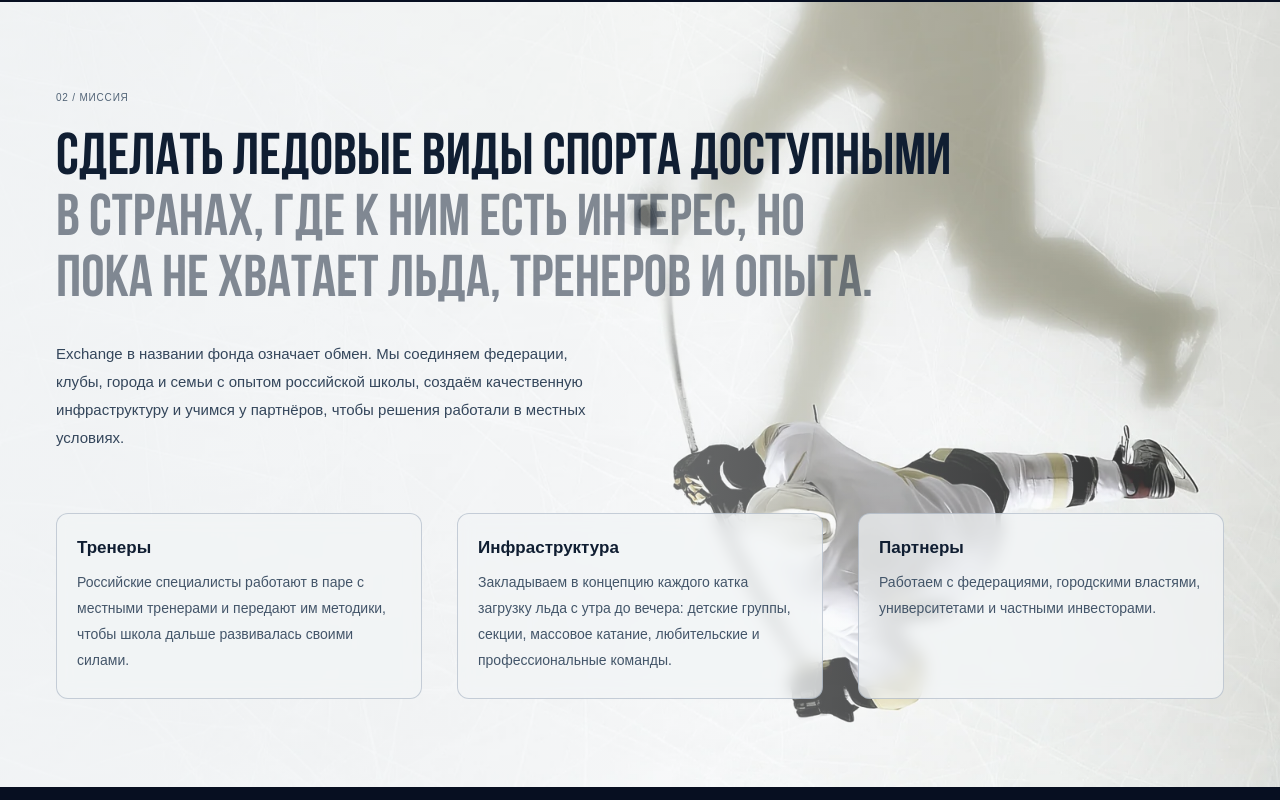
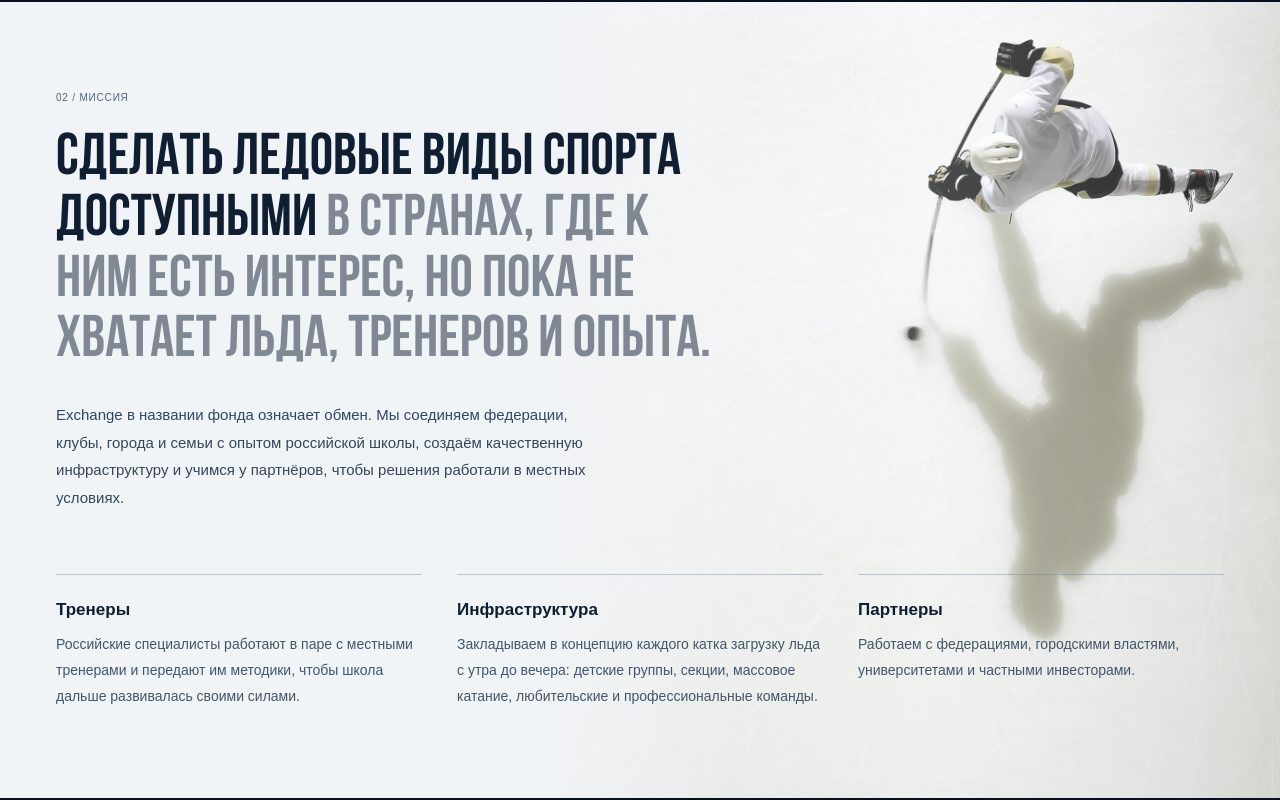
Before and after one commit to mentyrop/ISEF, a React (Vite) app: page / in a window 1280 px wide. Shown: the part 1680-2480 px from the top of the page. Built offline with nearby package versions, Linux system fonts and the light colour scheme; a web font is replaced by a local one.

Commit message:
Restore upright mission photo with full player and shadow

```diff
--- a/src/styles.css
+++ b/src/styles.css
@@ -165,20 +165,20 @@ html.telegram-browser,html.telegram-browser body{height:100%;overflow:hidden;ove
   .circle-center{display:none}
 }
 
-/* A single ice photograph spans the mission; the veil keeps text readable. */
+/* Keep the player and the complete shadow on the right, without cover-cropping. */
 .mission{position:relative;isolation:isolate;padding:88px 0;background:var(--ice);color:var(--ink)}
 .mission-backdrop{position:absolute;inset:0;z-index:-1;overflow:hidden;pointer-events:none}
-.mission-backdrop>img{position:absolute;right:0;bottom:0;width:100%;height:auto;transform:scaleY(-1);mask-image:linear-gradient(#000 75%,transparent 100%)}
+.mission-backdrop>img{position:absolute;right:0;top:0;width:min(58%,760px);height:auto;max-width:none;mask-image:linear-gradient(90deg,transparent,#000 24%)}
 .mission-backdrop::after{content:'';position:absolute;inset:0;background:linear-gradient(90deg,#f1f4f6cc 0%,#f1f4f673 48%,#f1f4f624 100%)}
 .mission-content{position:relative}
 .mission .eyebrow{color:#526477;margin-bottom:24px}
 .mission-layout{display:block}
-.mission h2{font-size:clamp(44px,4.6vw,68px);max-width:1040px;line-height:1.03;text-wrap:balance}
+.mission h2{font-size:clamp(44px,4.6vw,68px);max-width:min(70%,1040px);line-height:1.03;text-wrap:balance}
 .mission-rest{opacity:.5}
-.mission-intro{font-size:15px;line-height:1.85;margin-top:28px;color:#34465b;max-width:560px}
+.mission-intro{font-size:15px;line-height:1.85;margin-top:28px;color:#34465b;max-width:min(65%,560px)}
 .pillar-grid{display:grid;grid-template-columns:repeat(3,minmax(0,1fr));gap:35px;margin-top:62px}
-.pillar{border:1px solid #667d9555;border-radius:12px;background:#f1f4f6ba;backdrop-filter:blur(8px)}
-.pillar article{padding:24px 20px}
+.pillar{border-top:1px solid #667d9566}
+.pillar article{padding-top:25px}
 .pillar h3{font-size:17px;font-weight:650}
 .pillar p{margin-top:12px;color:#435569;font-size:14px;line-height:1.85}
 
@@ -377,7 +377,7 @@ dl>div:last-child dd{font-size:14px;color:#c5d1e3}
   .partner-strip{display:grid;grid-template-columns:1fr;gap:14px;padding:12px 0 24px;margin-top:0}.partner-strip>span{max-width:none;font-size:11px}.partner-flags{grid-column:1/-1;grid-row:2;justify-content:space-between;gap:6px}.partner-flags{--partner-flag-width:28px}
   .activities{padding:52px 0}
 
-  .mission{padding:54px 0}.mission .eyebrow{margin-bottom:18px}.mission h2{font-size:46px;max-width:560px;line-height:1.04}.mission-intro{font-size:14px;line-height:1.85;margin-top:18px;max-width:600px}.mission-backdrop>img{top:-90vw;bottom:auto;width:200%;max-width:none;mask-image:linear-gradient(transparent,#000 10%,#000 75%,transparent)}.mission-backdrop::after{background:linear-gradient(90deg,#f1f4f6bf,#f1f4f633),linear-gradient(180deg,#f1f4f600,#f1f4f680)}.pillar-grid{grid-template-columns:1fr;gap:24px;margin-top:32px}.pillar article{padding:20px}.pillar h3{font-size:17px;margin:0}.pillar p{margin-top:9px;font-size:14px;line-height:1.75}
+  .mission{padding:54px 0}.mission .eyebrow{margin-bottom:18px}.mission h2{font-size:46px;max-width:560px;line-height:1.04}.mission-intro{font-size:14px;line-height:1.85;margin-top:18px;max-width:600px}.mission-backdrop>img{top:0;width:min(78%,320px);height:auto;mask-image:linear-gradient(#000 70%,transparent)}.mission-backdrop::after{background:linear-gradient(90deg,#f1f4f6bf,#f1f4f633),linear-gradient(180deg,#f1f4f600,#f1f4f680)}.pillar-grid{grid-template-columns:1fr;gap:24px;margin-top:32px}.pillar article{padding:20px 0 0}.pillar h3{font-size:17px;margin:0}.pillar p{margin-top:9px;font-size:14px;line-height:1.75}
   .people-region{padding:52px 0}.geography-intro{display:block}.geography-intro>p{font-size:14px;line-height:1.85;margin-top:20px}.country-network{--country-gap:9px;margin-top:28px}.country-grid{grid-template-columns:repeat(3,minmax(0,1fr))}.country{padding:14px 12px;gap:20px;border-radius:8px}.country>span:not(.flag){font-size:11px;white-space:normal}.country .flag{width:32px}
   .team{padding:54px 0}.team h2{font-size:46px}.team .section-description{margin-top:16px}.team-rink::after{width:520px;top:40%}.leadership{grid-template-columns:1fr}.leadership .person{flex-direction:row;padding:24px 0;gap:18px;text-align:left}.leadership .person+.person{border-left:0;border-top:1px solid var(--team-line)}.leadership .portrait{width:96px;height:96px}.person h3{font-size:16px}.person p{font-size:13px}.leadership .person p{margin-left:0}.experts .person{padding:24px 14px}.experts .portrait{width:88px;height:88px;margin-bottom:17px}.experts .person h3{font-size:14px;line-height:1.5}.experts .person p{font-size:12px;line-height:1.65}.governance{grid-template-columns:1fr;gap:24px;margin-top:32px}.governance>div+div{border-top:1px solid var(--team-line)}.governance article{padding:20px 0 0}.governance h3{font-size:16px;margin:0}.governance p{font-size:14px;line-height:1.75;margin-top:9px}
   .gallery-section{padding:52px 0}.gallery{grid-template-columns:repeat(2,minmax(0,1fr));gap:10px}.gallery-photo{border-radius:9px}.gallery-photo{aspect-ratio:1}.gallery-photo.photo-4,.gallery-photo.photo-5{grid-column:1/-1;aspect-ratio:4/3}.photo-expand{width:32px;height:32px;bottom:12px;right:12px}.photo-expand svg{width:14px}
```
